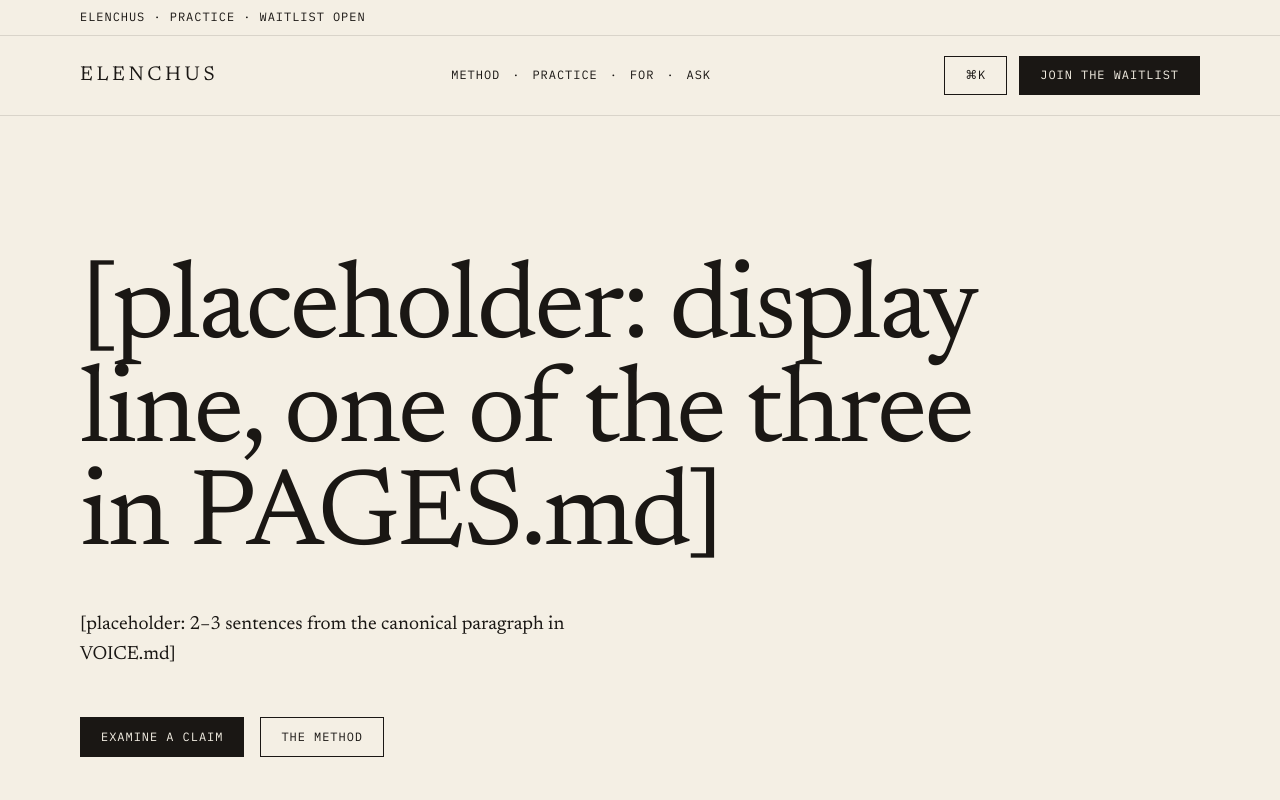
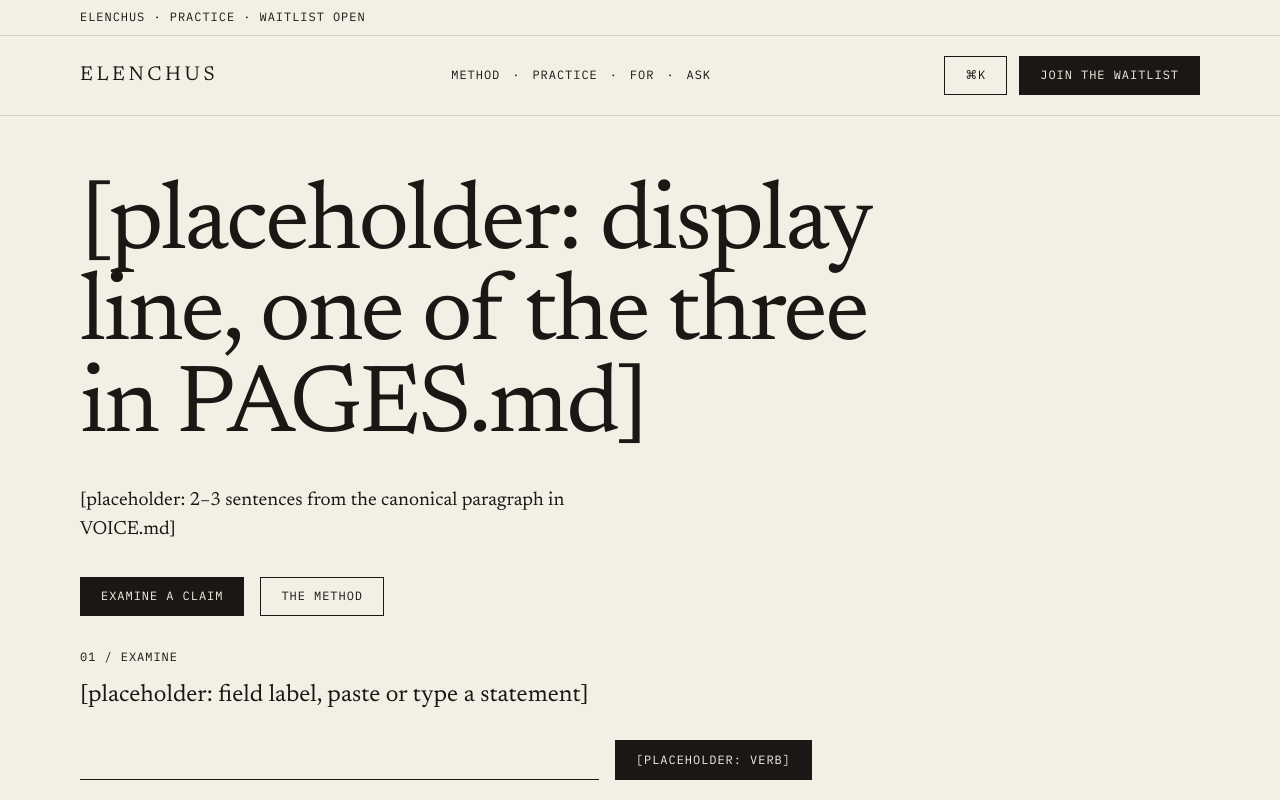
Before and after one commit to theravingrooster/elenchus-site, a Next.js app: page / in a window 1280 px wide. Shown: the top 800 px of the page. Built offline with nearby package versions, Linux system fonts and the light colour scheme.

Commit message:
fix: move Examine field into the first screen on home (review note 1, layout only)

```diff
--- a/app/page.tsx
+++ b/app/page.tsx
@@ -2,21 +2,22 @@ import Link from "next/link";
 import { Closing } from "@/components/Closing";
 import { ExamineForm } from "@/components/ExamineForm";
 import { HeroGrid } from "@/components/HeroGrid";
-import { Section } from "@/components/Section";
 import { home } from "@/content/home";
 
 export default function Home() {
   return (
     <>
+      {/* The Examine field sits inside the first screen at desktop and mobile widths,
+          so the first thing a reader meets is a question (DESIGN.md "Test"). */}
       <section className="relative overflow-hidden">
         <HeroGrid />
-        <div className="relative mx-auto max-w-[88rem] px-6 pt-24 pb-24 md:px-12 md:pt-36 md:pb-36 lg:px-20">
+        <div className="relative mx-auto max-w-[88rem] px-6 pt-12 pb-20 md:px-12 md:pt-16 md:pb-28 lg:px-20">
           {/* DESIGN.md: hero type too large, pulled back one step. Tight tracking. */}
-          <h1 className="settle max-w-[16ch] font-serif text-[clamp(3rem,8.5vw,8rem)] leading-[0.95] tracking-[-0.025em]">
+          <h1 className="settle max-w-[16ch] font-serif text-[clamp(3rem,7.5vw,7rem)] leading-[0.95] tracking-[-0.025em]">
             {home.display}
           </h1>
-          <p className="mt-10 max-w-[52ch]">{home.body}</p>
-          <div className="mt-12 flex flex-wrap gap-4">
+          <p className="mt-8 max-w-[52ch]">{home.body}</p>
+          <div className="mt-8 flex flex-wrap gap-4">
             <a href="#examine" className="btn btn-primary">
               {home.primaryAction}
             </a>
@@ -24,13 +25,13 @@ export default function Home() {
               {home.secondaryAction}
             </Link>
           </div>
+
+          {/* PAGES.md: primary action anchors to a single field. One field, one verb. */}
+          <div id="examine" className="mt-8 max-w-[68ch] scroll-mt-8">
+            <ExamineForm label={home.examine.label} />
+          </div>
         </div>
       </section>
-
-      {/* PAGES.md: primary action anchors to a single field. One field, one verb. */}
-      <Section id="examine" label={home.examine.label}>
-        <ExamineForm />
-      </Section>
 
       <Closing label={home.closing.label} question={home.closing.question} />
     </>
--- a/components/ExamineForm.tsx
+++ b/components/ExamineForm.tsx
@@ -4,15 +4,18 @@ import { home } from "@/content/home";
 
 // PAGES.md: one field, one verb. Markup only for v1, so submit is a no-op
 // (no reload, nothing in the URL) until a backend is decided.
-export function ExamineForm() {
+export function ExamineForm({ label }: { label: string }) {
   return (
-    <form className="flex flex-col gap-6" onSubmit={(e) => e.preventDefault()}>
-      <label htmlFor="claim" className="mono-label">
+    <form className="flex flex-col gap-3" onSubmit={(e) => e.preventDefault()}>
+      <p className="mono-label" aria-hidden="true">
+        {label}
+      </p>
+      <label htmlFor="claim" className="font-serif text-xl leading-snug md:text-2xl">
         {home.examine.fieldLabel}
       </label>
-      <textarea id="claim" name="claim" rows={3} className="field resize-none" />
-      <div>
-        <button type="submit" className="btn btn-primary">
+      <div className="flex flex-col gap-4 sm:flex-row sm:items-end">
+        <textarea id="claim" name="claim" rows={1} className="field flex-1 resize-none" />
+        <button type="submit" className="btn btn-primary self-start sm:self-auto">
           {home.examine.verb}
         </button>
       </div>
```
